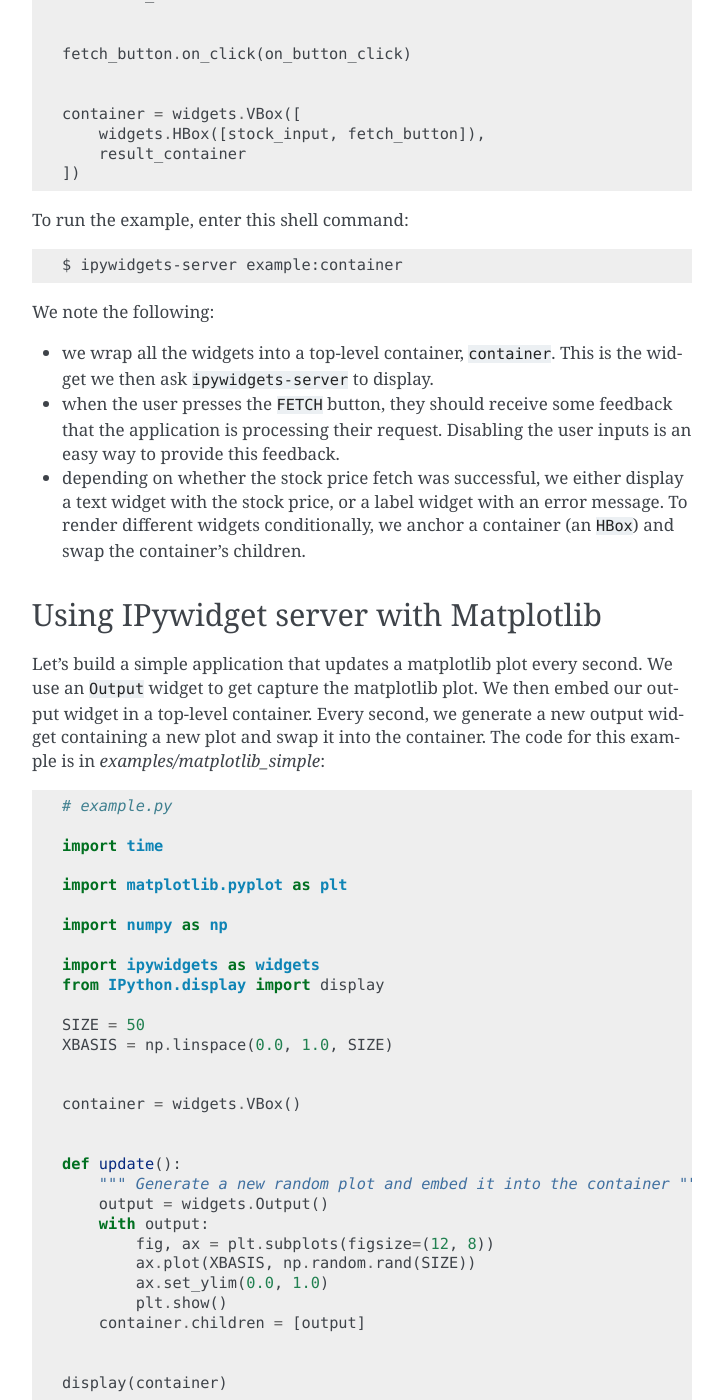
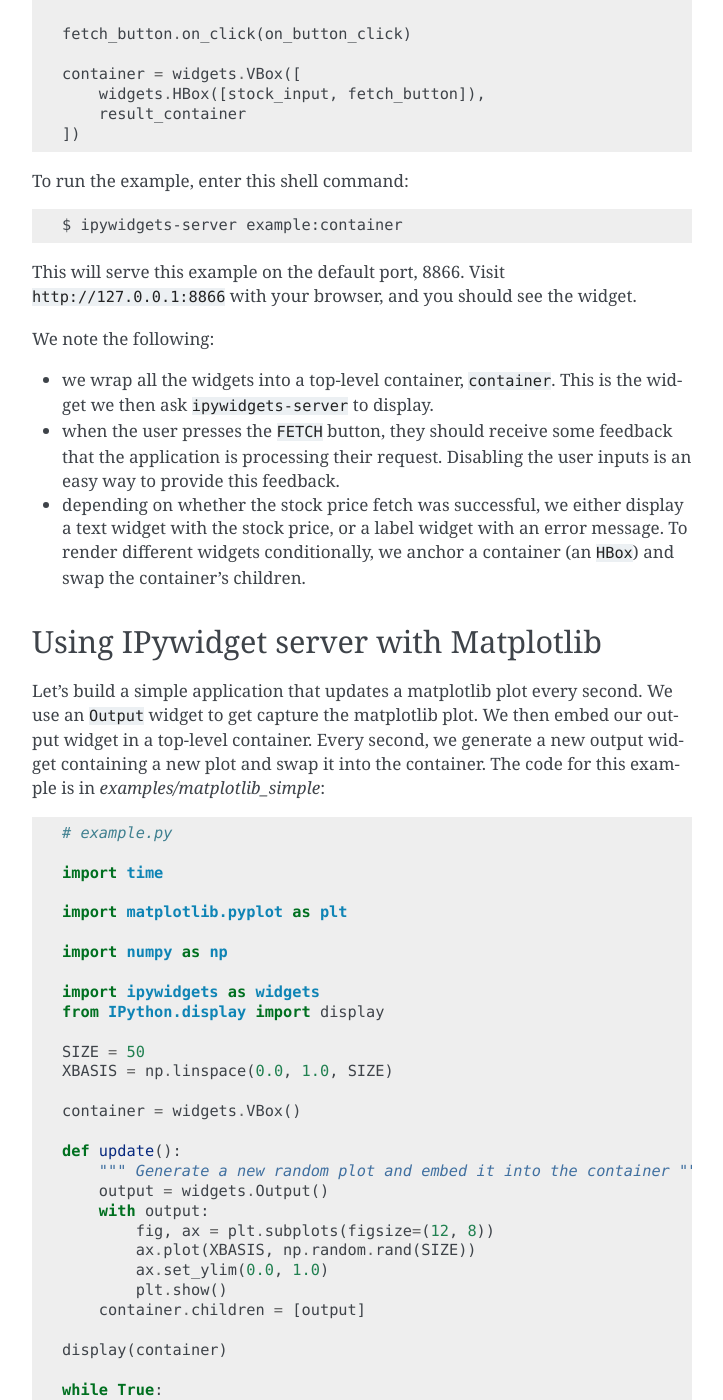
Before and after one commit to pbugnion/ipywidgets_server, a Sphinx documentation site: the page built from docs/source/tutorials.rst, in a window 1280 px wide and 1400 px high, scrolled down 1531 px. Shown: the whole window, without its empty margins (388-1111 px from the left). Built offline with Sphinx 7.4.7, drawn with Linux system fonts in a browser that asks for light colours; some of the changed text lies outside the part shown.

Commit message:
Add information about where widget is served

```diff
--- a/docs/source/tutorials.rst
+++ b/docs/source/tutorials.rst
@@ -30,7 +30,6 @@ ticker symbol and fetch information about the current stock price from the
     result_container = widgets.HBox([
         widgets.Text(disabled=True)
     ])
-
 
     def get_stock_price(symbol):
         """ Fetch stock price for `symbol` from quandl API """
@@ -70,7 +69,6 @@ ticker symbol and fetch information about the current stock price from the
 
     fetch_button.on_click(on_button_click)
 
-
     container = widgets.VBox([
         widgets.HBox([stock_input, fetch_button]),
         result_container
@@ -80,6 +78,9 @@ ticker symbol and fetch information about the current stock price from the
 To run the example, enter this shell command::
 
     $ ipywidgets-server example:container
+
+This will serve this example on the default port, 8866. Visit
+``http://127.0.0.1:8866`` with your browser, and you should see the widget.
 
 We note the following:
 
@@ -117,9 +118,7 @@ example is in `examples/matplotlib_simple`::
     SIZE = 50
     XBASIS = np.linspace(0.0, 1.0, SIZE)
 
-
     container = widgets.VBox()
-
 
     def update():
         """ Generate a new random plot and embed it into the container """
@@ -131,9 +130,7 @@ example is in `examples/matplotlib_simple`::
             plt.show()
         container.children = [output]
 
-
     display(container)
-
 
     while True:
         # Update the plot in a busy loop
@@ -143,14 +140,16 @@ example is in `examples/matplotlib_simple`::
 
 Save this script to a file called `example.py`. You can then run::
 
-    ipywidgets-server example:container
+    $ ipywidgets-server example:container
 
-Head over to `http://127.0.0.1:8866` in your browser. You should see the widget.
+Head over to ``http://127.0.0.1:8866`` in your browser. You should see the widget.
 
 .. image:: images/matplotlib-simple.png
 
 For a more complex example, let's build a widget to explore how the `sin` changes
 depending on the parameters that are passed. We will plot ``a * sin(k*x)``, with sliders to change the value of ``a`` and ``k``::
+
+    # example.py
 
     import matplotlib.pyplot as plt
 
@@ -204,6 +203,10 @@ depending on the parameters that are passed. We will plot ``a * sin(k*x)``, with
 
     container = SineRenderer().render()
 
+Save this script to a file called `example.py`. You can then run::
+
+    $ ipywidgets-server example:container
+
 .. image:: images/matplotlib-sine.png
 
 It is worth noting the following:
```
Also changed, not shown: other parts of docs/source/tutorials.rst (+0 -8 lines).
